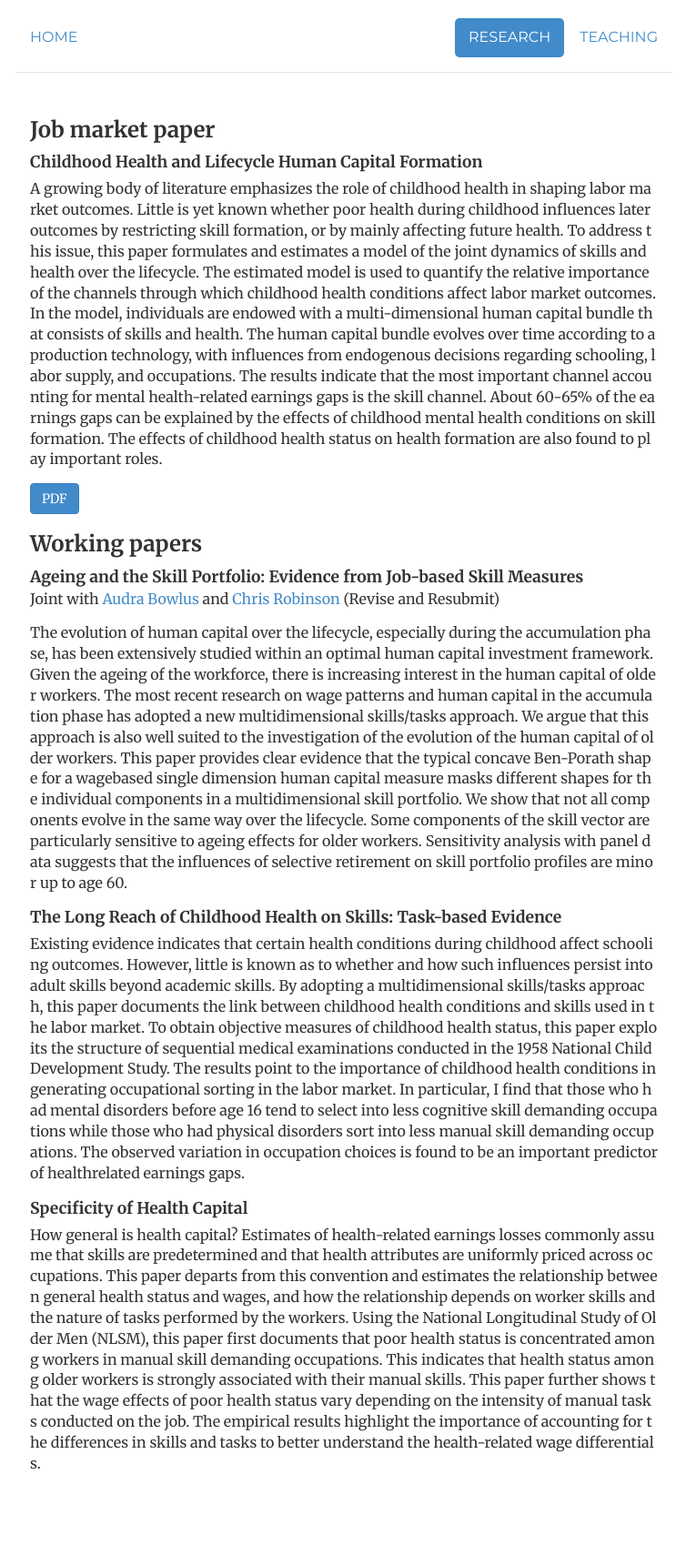
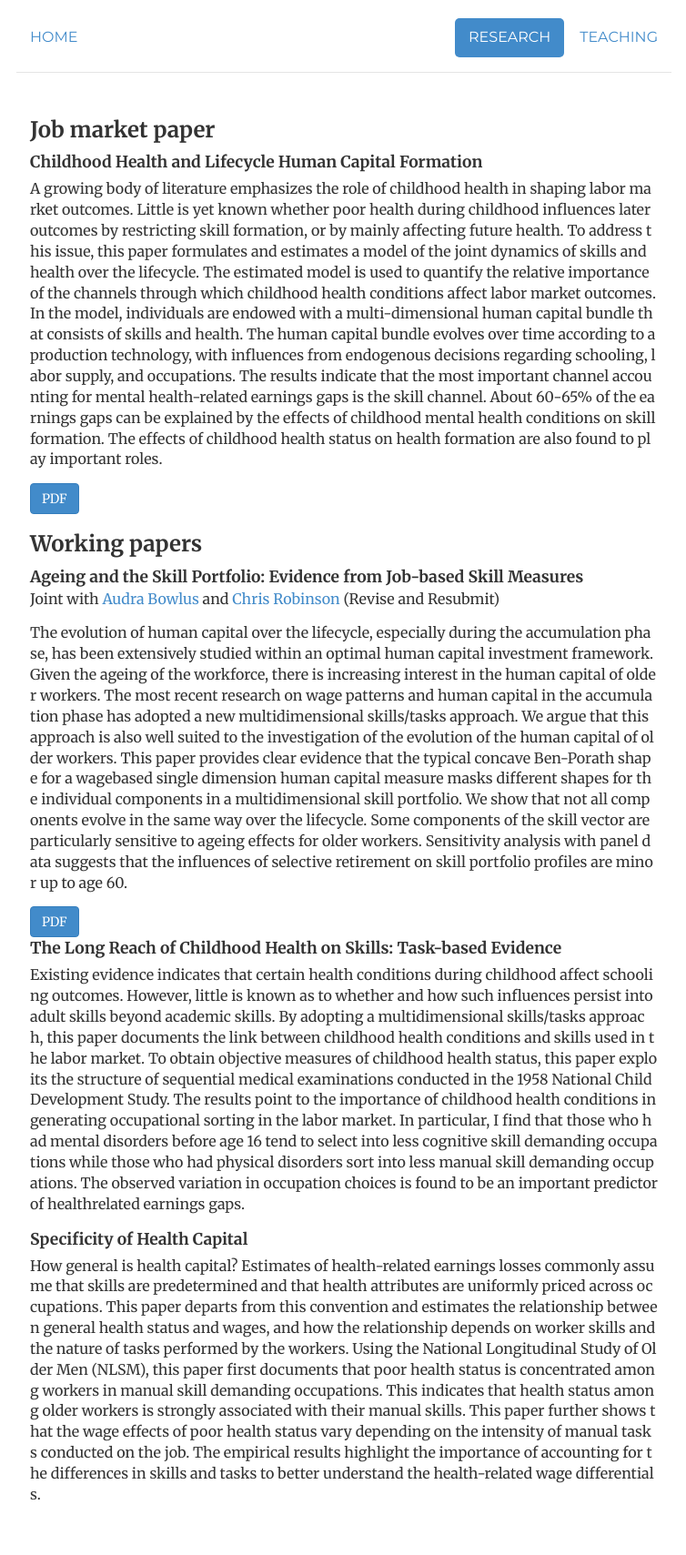
Before and after one commit to morihiroaki/morihiroaki.github.io, a Jekyll site: the page built from research.html, in a window 1280 px wide. Shown: the whole page at 91% size, without its empty margins (262-1016 px from the left). Built offline with Jekyll 4.4.1, drawn with Linux system fonts in a browser that asks for light colours; before the commit the page ends 1675 px from its top, so only the background shows below that.

Commit message:
Update research.html

```diff
--- a/research.html
+++ b/research.html
@@ -48,6 +48,7 @@ to ageing effects for older workers. Sensitivity analysis with panel data sugges
 the influences of selective retirement on skill portfolio profiles are minor up to age 60.
 </div>
 </div>
+<a target="_blank" href="/files/BMR_0815.pdf" class="btn btn-primary" title="BMR15">PDF</a>
 
 <div class='span10 offset1'>
 <div class='pTitle'>The Long Reach of Childhood Health on Skills: Task-based Evidence</div>
```
